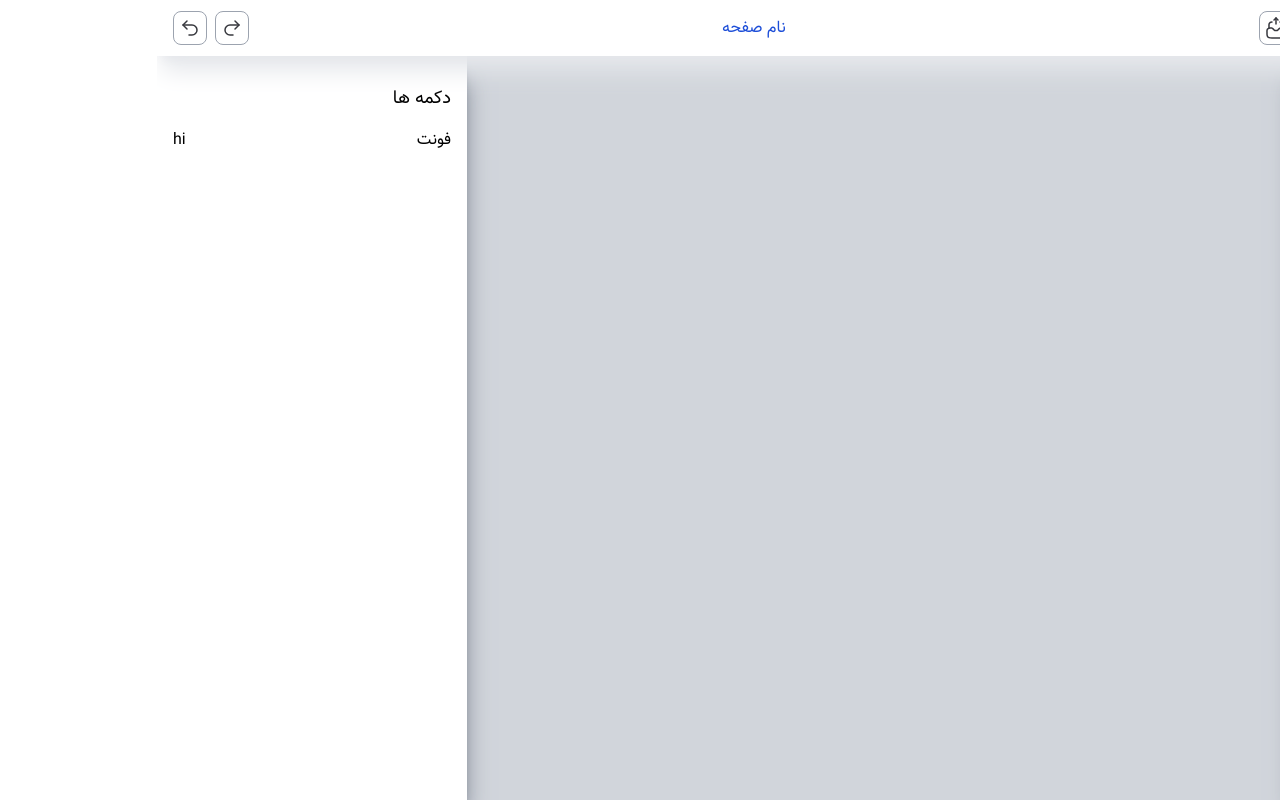
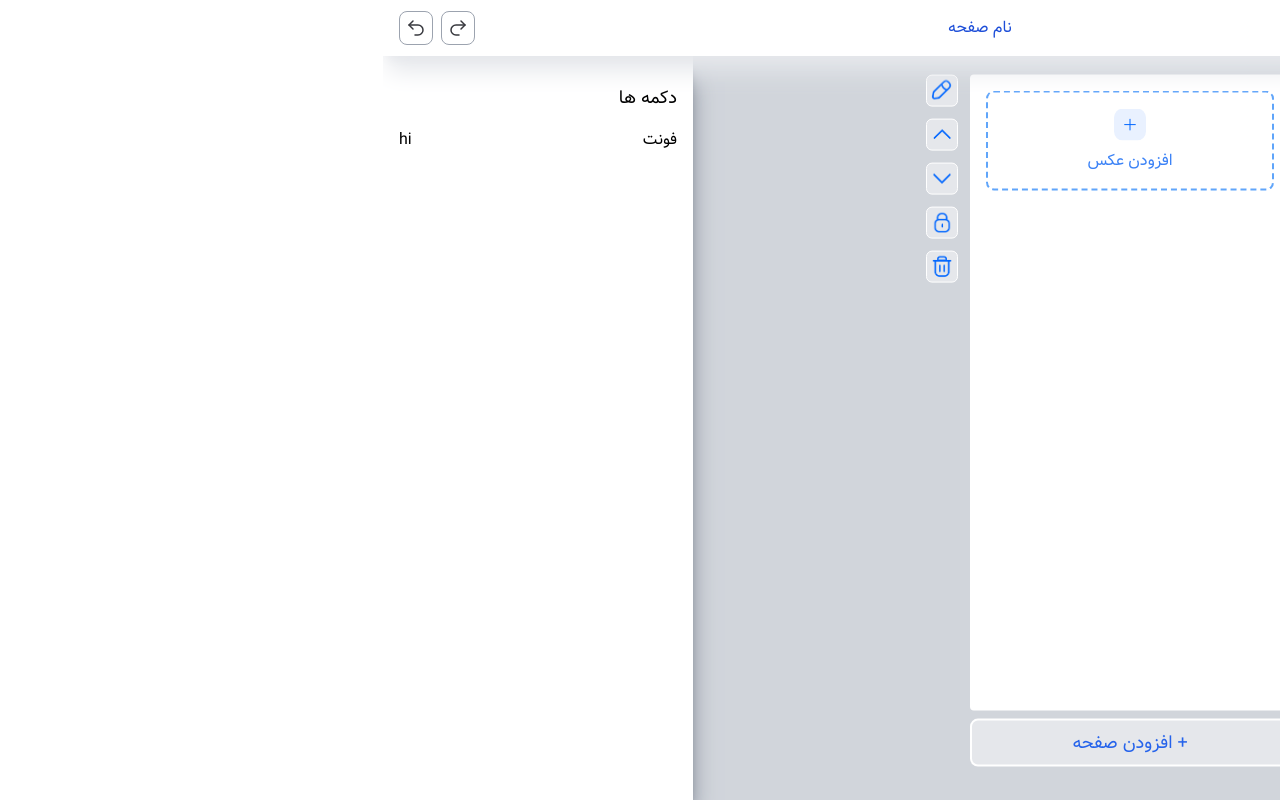
Before and after one commit to mostafagh79/Page-Builder-React, a React (Vite) app: page /layout in a window 1280 px wide. Built offline with nearby package versions, Linux system fonts and the light colour scheme.

Commit message:
Bugfix: layout

```diff
--- a/src/layout/Layout.jsx
+++ b/src/layout/Layout.jsx
@@ -36,6 +36,9 @@ function Layout() {
         ) : (
           <TemplateSideBar isOpen={false} setTemplate={setTemplate} />
         )}
+
+        <DropBox />
+
         {showSettingBar ? (
           <SettingSideBar isOpen={true}>
             {template === Templates.Buttons ? <TButtons /> : <TTexts />}
@@ -45,8 +48,6 @@ function Layout() {
             {template === Templates.Buttons ? <TButtons /> : <TTexts />}
           </SettingSideBar>
         )}
-
-        {/* <DropBox /> */}
       </main>
     </div>
   );
--- a/src/layout/SettingSideBar.jsx
+++ b/src/layout/SettingSideBar.jsx
@@ -3,7 +3,7 @@ import React from "react";
 function SettingSideBar(props) {
   return (
     <section
-      className={`h-full bg-white shadow-xl shadow-gray-500 w-0 sm:w-[310px] sm:p-4 overflow-x-hidden overflow-y-auto space-y-5 left-0 absolute  transition-all duration-300 ${
+      className={`h-full bg-white shadow-xl shadow-gray-500 w-0 sm:w-[310px] sm:p-4 overflow-x-hidden overflow-y-auto space-y-5 left-0 absolute sm:relative  transition-all duration-300 ${
         props.isOpen ? "w-[310px] p-4" : ""
       }`}
     >
--- a/src/layout/TemplateSideBar.jsx
+++ b/src/layout/TemplateSideBar.jsx
@@ -6,7 +6,7 @@ function TemplateSideBar(props) {
     <section
       className={`h-full bg-white shadow-xl shadow-gray-500 ${
         props.isOpen ? "w-40 p-4" : "w-0"
-      } md:w-36 md:p-4 overflow-x-hidden right-0 z-10 absolute md:relative transition-all duration-300`}
+      } md:w-36 md:p-4 overflow-x-hidden right-0 z-10 absolute md:relative md:relative transition-all duration-300`}
     >
       <h3 className="mb-4 mt-3 whitespace-nowrap">قالب ها</h3>
       {
```
